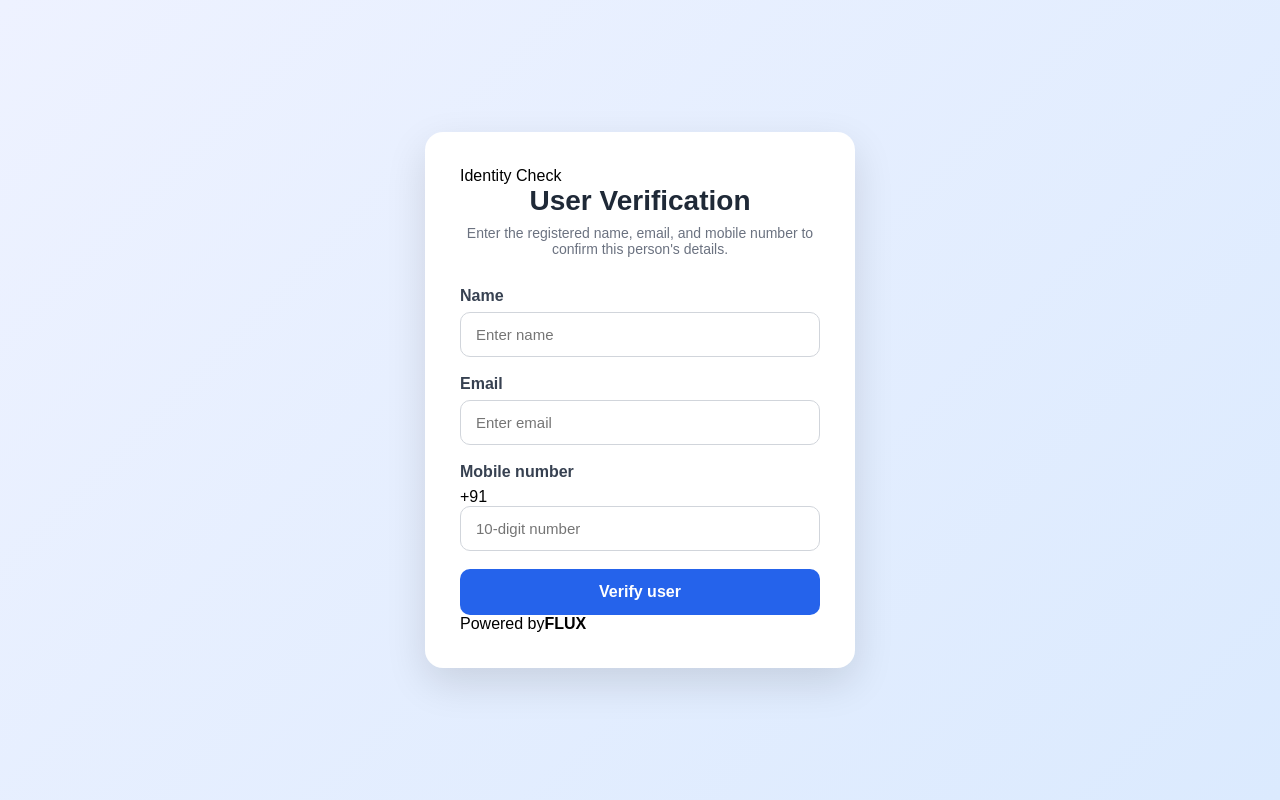
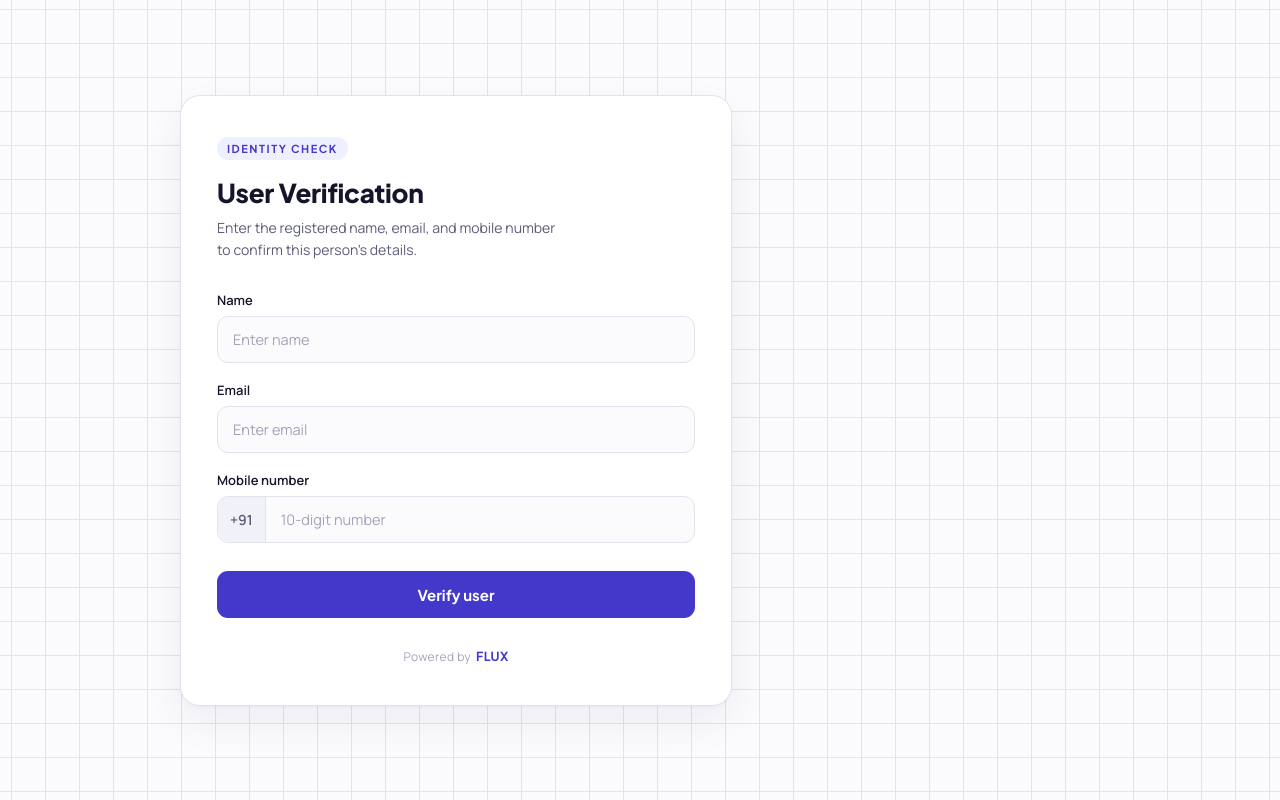
Before and after one commit to vinitkumar491/fluxuserverification, a React (Vite) app: page / in a window 1280 px wide. Built offline with nearby package versions, Linux system fonts and the light colour scheme; no server answers.

Commit message:
Updated UI

```diff
--- a/src/index.css
+++ b/src/index.css
@@ -1,12 +1,27 @@
+@import url("https://fonts.googleapis.com/css2?family=Plus+Jakarta+Sans:wght@500;600;700;800&family=Manrope:wght@400;500;600&family=JetBrains+Mono:wght@400;500&display=swap");
+
 * {
   margin: 0;
   padding: 0;
   box-sizing: border-box;
-  font-family: "Poppins", sans-serif;
 }
 
 body {
-  background: linear-gradient(135deg, #eef2ff, #dbeafe);
+  font-family: "Manrope", sans-serif;
+}
+
+:root {
+  --ink: #14142b;
+  --ink-soft: #5b5c78;
+  --indigo: #4338ca;
+  --indigo-dark: #362da3;
+  --indigo-tint: #eef0ff;
+  --line: #e3e3ee;
+  --paper: #fbfbfe;
+  --success: #16a34a;
+  --success-tint: #ecfdf3;
+  --error: #dc2626;
+  --error-tint: #fef2f2;
 }
 
 .verify-page {
@@ -14,31 +29,69 @@ body {
   display: flex;
   justify-content: center;
   align-items: center;
-  padding: 30px;
+  padding: 48px 20px;
+  background-color: var(--paper);
+  background-image:
+    linear-gradient(var(--line) 1px, transparent 1px),
+    linear-gradient(90deg, var(--line) 1px, transparent 1px);
+  background-size: 34px 34px;
+  background-position: center;
 }
 
+.verify-shell {
+  width: 100%;
+  max-width: 920px;
+  display: grid;
+  grid-template-columns: minmax(0, 1fr);
+  gap: 28px;
+  align-items: start;
+}
+
+@media (min-width: 760px) {
+  .verify-shell {
+    grid-template-columns: minmax(0, 1fr) minmax(0, 340px);
+  }
+}
+
+/* ---------- form card ---------- */
+
 .verify-card {
-  width: 100%;
-  max-width: 430px;
-  background: #fff;
-  padding: 35px;
-  border-radius: 18px;
-  box-shadow: 0 15px 40px rgba(0, 0, 0, 0.12);
-  animation: fadeIn 0.4s ease;
+  background: #ffffff;
+  border: 1px solid var(--line);
+  border-radius: 20px;
+  padding: 40px 36px;
+  box-shadow: 0 1px 2px rgba(20, 20, 43, 0.04), 0 16px 40px rgba(20, 20, 43, 0.06);
+}
+
+.eyebrow {
+  display: inline-block;
+  font-family: "Plus Jakarta Sans", sans-serif;
+  font-size: 11px;
+  font-weight: 700;
+  letter-spacing: 0.14em;
+  text-transform: uppercase;
+  color: var(--indigo);
+  background: var(--indigo-tint);
+  padding: 5px 10px;
+  border-radius: 999px;
+  margin-bottom: 16px;
 }
 
 .verify-card h2 {
-  text-align: center;
-  color: #1f2937;
+  font-family: "Plus Jakarta Sans", sans-serif;
+  font-size: 26px;
+  font-weight: 800;
+  color: var(--ink);
+  letter-spacing: -0.01em;
   margin-bottom: 8px;
-  font-size: 28px;
 }
 
 .subtitle {
-  text-align: center;
-  color: #6b7280;
+  color: var(--ink-soft);
+  font-size: 14px;
+  line-height: 22px;
   margin-bottom: 30px;
-  font-size: 14px;
+  max-width: 40ch;
 }
 
 .input-group {
@@ -48,117 +101,318 @@ body {
 .input-group label {
   display: block;
   margin-bottom: 7px;
-  color: #374151;
+  color: var(--ink);
   font-weight: 600;
+  font-size: 13px;
 }
 
 .input-group input {
   width: 100%;
   padding: 13px 15px;
-  border: 1px solid #d1d5db;
-  border-radius: 10px;
-  outline: none;
-  transition: 0.3s;
-  font-size: 15px;
+  border-radius: 11px;
+  border: 1px solid var(--line);
+  background: var(--paper);
+  color: var(--ink);
+  font-family: "Manrope", sans-serif;
+  font-size: 14.5px;
+  transition: border-color 0.15s ease, box-shadow 0.15s ease, background 0.15s ease;
 }
 
-.input-group input:focus {
-  border-color: #2563eb;
-  box-shadow: 0 0 0 4px rgba(37, 99, 235, 0.15);
+.input-group input::placeholder {
+  color: #a3a3b8;
+}
+
+.input-group input:focus-visible {
+  outline: none;
+  border-color: var(--indigo);
+  background: #fff;
+  box-shadow: 0 0 0 4px var(--indigo-tint);
+}
+
+.mobile-field {
+  display: flex;
+  align-items: stretch;
+  border-radius: 11px;
+  border: 1px solid var(--line);
+  background: var(--paper);
+  overflow: hidden;
+  transition: border-color 0.15s ease, box-shadow 0.15s ease;
+}
+
+.mobile-field:focus-within {
+  border-color: var(--indigo);
+  box-shadow: 0 0 0 4px var(--indigo-tint);
+}
+
+.mobile-prefix {
+  display: flex;
+  align-items: center;
+  padding: 0 12px;
+  font-size: 14px;
+  font-weight: 600;
+  color: var(--ink-soft);
+  background: #f1f1f8;
+  border-right: 1px solid var(--line);
+}
+
+.mobile-field input {
+  border: none;
+  background: transparent;
+  box-shadow: none;
+  border-radius: 0;
+}
+
+.mobile-field input:focus-visible {
+  box-shadow: none;
 }
 
 button {
   width: 100%;
+  margin-top: 10px;
   padding: 14px;
   border: none;
-  border-radius: 10px;
-  background: #2563eb;
+  border-radius: 11px;
+  background: var(--indigo);
   color: white;
-  font-size: 16px;
-  font-weight: 600;
+  font-family: "Plus Jakarta Sans", sans-serif;
+  font-size: 15px;
+  font-weight: 700;
   cursor: pointer;
-  transition: 0.3s;
+  transition: background 0.15s ease, transform 0.1s ease;
 }
 
 button:hover:not(:disabled) {
-  background: #1d4ed8;
-  transform: translateY(-2px);
+  background: var(--indigo-dark);
+}
+
+button:active:not(:disabled) {
+  transform: translateY(1px);
+}
+
+button:focus-visible {
+  outline: 2px solid var(--indigo-dark);
+  outline-offset: 2px;
 }
 
 button:disabled {
-  background: #93c5fd;
+  opacity: 0.75;
   cursor: not-allowed;
+}
+
+.btn-loading {
+  display: inline-flex;
+  align-items: center;
+  gap: 9px;
+}
+
+.spinner {
+  width: 14px;
+  height: 14px;
+  border-radius: 50%;
+  border: 2px solid rgba(255, 255, 255, 0.4);
+  border-top-color: #fff;
+  animation: spin 0.7s linear infinite;
+}
+
+@keyframes spin {
+  to {
+    transform: rotate(360deg);
+  }
 }
 
 .message {
   margin-top: 22px;
-  padding: 12px;
-  background: #eff6ff;
-  color: #1d4ed8;
-  border-left: 5px solid #2563eb;
-  border-radius: 8px;
+  display: flex;
+  align-items: flex-start;
+  gap: 10px;
+  padding: 13px 15px;
+  border-radius: 11px;
+  font-size: 13.5px;
   font-weight: 500;
+  line-height: 20px;
+  animation: fadeIn 0.25s ease;
 }
 
-.user-card {
-  margin-top: 28px;
-  padding: 20px;
-  border-radius: 12px;
-  background: #f9fafb;
-  border: 1px solid #e5e7eb;
+.message svg {
+  width: 18px;
+  height: 18px;
+  flex-shrink: 0;
+  margin-top: 1px;
 }
 
-.user-card h3 {
-  margin-bottom: 18px;
-  color: #111827;
+.message-success {
+  background: var(--success-tint);
+  color: #15803d;
+  border-left: 3px solid var(--success);
 }
 
-.detail {
-  display: flex;
-  justify-content: space-between;
-  align-items: center;
-  padding: 12px 0;
-  border-bottom: 1px solid #e5e7eb;
+.message-error {
+  background: var(--error-tint);
+  color: #b91c1c;
+  border-left: 3px solid var(--error);
 }
 
-.detail:last-child {
-  border-bottom: none;
+.verify-footer {
+  margin-top: 30px;
+  display: flex;
+  align-items: center;
+  justify-content: center;
+  gap: 5px;
+  color: #a3a3b8;
+  font-size: 12px;
+  letter-spacing: 0.03em;
 }
 
-.detail span {
-  color: #6b7280;
+.verify-footer strong {
+  color: var(--indigo);
+  font-family: "Plus Jakarta Sans", sans-serif;
+  font-weight: 700;
+  font-size: 12.5px;
 }
 
-.detail strong {
-  color: #111827;
-  text-align: right;
+/* ---------- result badge ---------- */
+
+.badge-card {
+  position: relative;
+  background: var(--ink);
+  background-image: radial-gradient(circle at 15% 0%, #26265c 0%, var(--ink) 55%);
+  border-radius: 20px;
+  padding: 26px 24px 22px;
+  color: #fff;
+  overflow: hidden;
+  animation: riseIn 0.35s cubic-bezier(0.2, 0.8, 0.2, 1);
+}
+
+.badge-stamp {
+  position: absolute;
+  top: 18px;
+  right: -30px;
+  transform: rotate(28deg);
+  background: rgba(34, 197, 94, 0.18);
+  color: #4ade80;
+  border: 1px solid rgba(74, 222, 128, 0.45);
+  font-family: "Plus Jakarta Sans", sans-serif;
+  font-size: 10px;
+  font-weight: 700;
+  letter-spacing: 0.14em;
+  text-transform: uppercase;
+  padding: 3px 34px;
+}
+
+.badge-header {
+  display: flex;
+  align-items: center;
+  justify-content: space-between;
+  margin-bottom: 18px;
+}
+
+.badge-eyebrow {
+  font-size: 11px;
+  font-weight: 600;
+  letter-spacing: 0.08em;
+  text-transform: uppercase;
+  color: #9797c9;
+}
+
+.badge-id {
+  font-family: "JetBrains Mono", monospace;
+  font-size: 11px;
+  color: #9797c9;
+}
+
+.badge-avatar {
+  width: 52px;
+  height: 52px;
+  border-radius: 14px;
+  background: linear-gradient(135deg, #6366f1, #4338ca);
+  display: flex;
+  align-items: center;
+  justify-content: center;
+  font-family: "Plus Jakarta Sans", sans-serif;
+  font-size: 22px;
+  font-weight: 700;
+  margin-bottom: 14px;
+}
+
+.badge-card h3 {
+  font-family: "Plus Jakarta Sans", sans-serif;
+  font-size: 19px;
+  font-weight: 700;
+  margin-bottom: 18px;
+  word-break: break-word;
+}
+
+.badge-punch {
+  position: relative;
+  height: 1px;
+  background: repeating-linear-gradient(
+    90deg,
+    rgba(255, 255, 255, 0.18) 0,
+    rgba(255, 255, 255, 0.18) 6px,
+    transparent 6px,
+    transparent 12px
+  );
+  margin: 0 -24px 18px;
+}
+
+.badge-fields {
+  display: flex;
+  flex-direction: column;
+  gap: 13px;
+}
+
+.badge-field dt {
+  font-size: 10.5px;
+  font-weight: 600;
+  letter-spacing: 0.08em;
+  text-transform: uppercase;
+  color: #9797c9;
+  margin-bottom: 3px;
+}
+
+.badge-field dd {
+  font-family: "JetBrains Mono", monospace;
+  font-size: 13px;
+  color: #f1f1fb;
   word-break: break-word;
 }
 
 @keyframes fadeIn {
   from {
     opacity: 0;
-    transform: translateY(25px);
+    transform: translateY(8px);
   }
-
   to {
     opacity: 1;
     transform: translateY(0);
   }
 }
 
+@keyframes riseIn {
+  from {
+    opacity: 0;
+    transform: translateY(14px) scale(0.98);
+  }
+  to {
+    opacity: 1;
+    transform: translateY(0) scale(1);
+  }
+}
+
+@media (prefers-reduced-motion: reduce) {
+  .message,
+  .badge-card,
+  .spinner {
+    animation: none;
+  }
+}
+
 @media (max-width: 500px) {
   .verify-card {
-    padding: 25px;
+    padding: 30px 22px;
   }
 
   .verify-card h2 {
-    font-size: 24px;
-  }
-
-  .detail {
-    flex-direction: column;
-    align-items: flex-start;
-    gap: 6px;
+    font-size: 22px;
   }
 }
```
